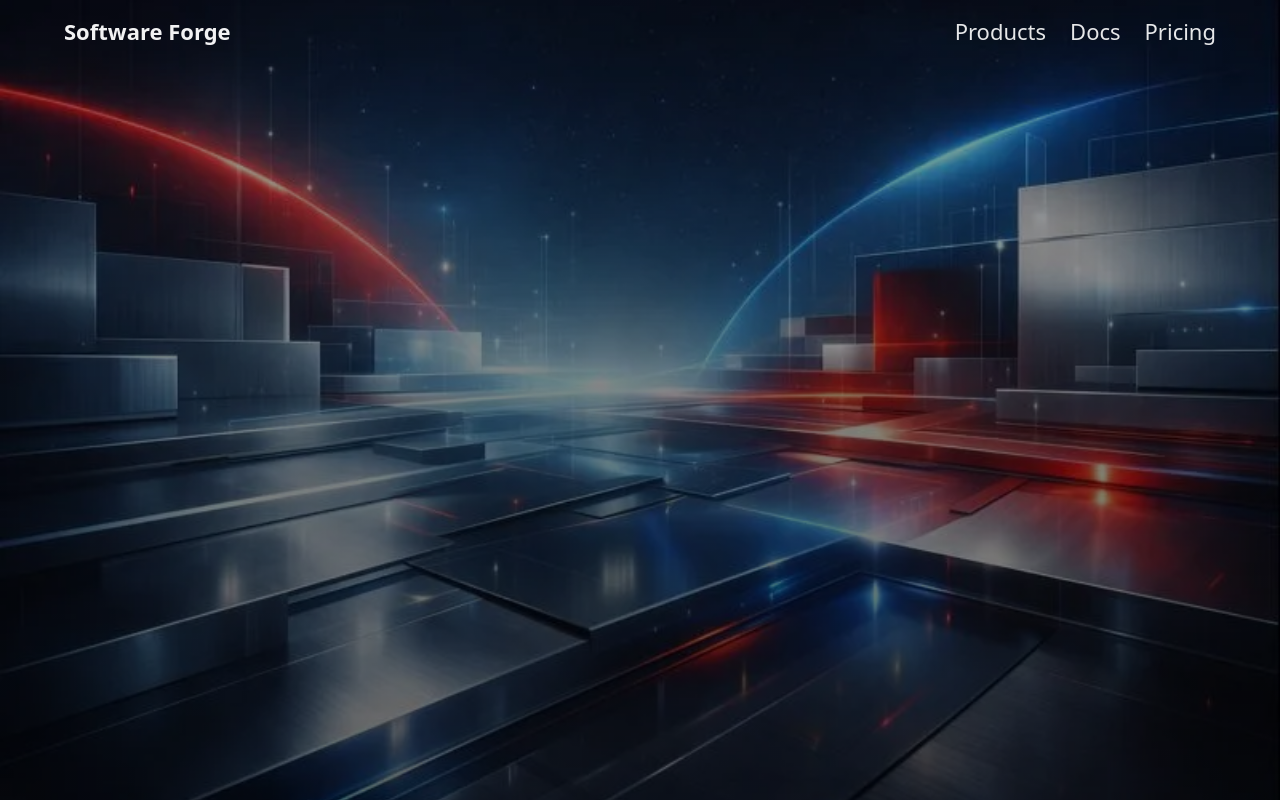
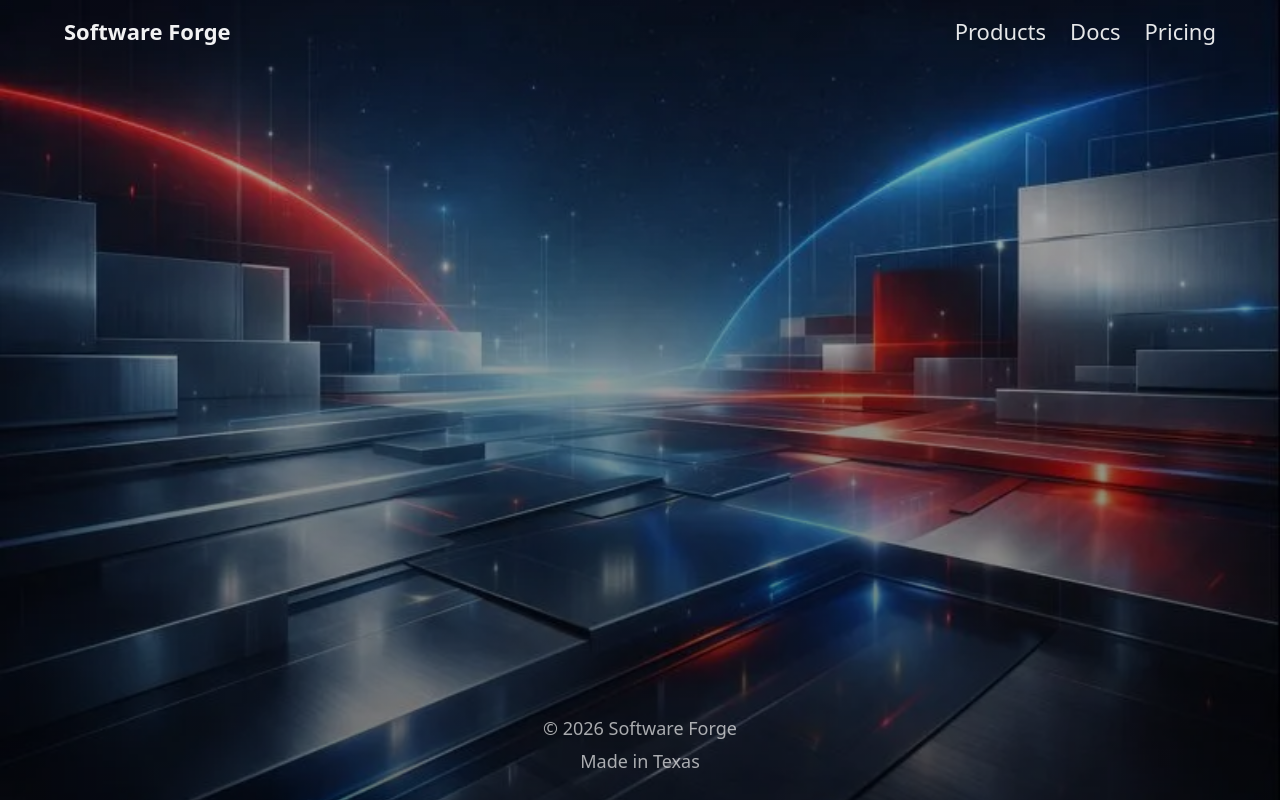
Before and after one commit to Grammeri/nextjs-landing, a Next.js app: page / in a window 1280 px wide. Built offline with nearby package versions, Linux system fonts and the light colour scheme.

Commit message:
feat: add footer

```diff
--- a/src/app/page.module.css
+++ b/src/app/page.module.css
@@ -19,5 +19,23 @@
   content: '';
   position: absolute;
   inset: 0;
-  background: linear-gradient(to bottom, rgba(0, 0, 0, 0.35), rgba(0, 0, 0, 0.6));
+  background: linear-gradient(to bottom, rgba(0, 0, 0, 0.25), rgba(0, 0, 0, 0.55));
 }
+
+.heroFooter {
+  position: absolute;
+  bottom: var(--spacing-lg);
+  left: 50%;
+  transform: translateX(-50%);
+
+  display: flex;
+  flex-direction: column;
+  align-items: center;
+  gap: var(--spacing-xs);
+
+  font-size: var(--font-size-sm);
+  color: rgba(255, 255, 255, 0.65);
+  text-align: center;
+
+  z-index: 1;
+}
--- a/src/app/page.tsx
+++ b/src/app/page.tsx
@@ -3,7 +3,12 @@ import styles from './page.module.css';
 export default function HomePage() {
   return (
     <main className={styles.page}>
-      <section className={styles.hero} />
+      <section className={styles.hero}>
+        <div className={styles.heroFooter}>
+          <span>© 2026 Software Forge</span>
+          <span>Made in Texas</span>
+        </div>
+      </section>
     </main>
   );
 }
```
Also changed, not shown: src/components/footer/Footer.module.css (added, +23 -0 lines), src/components/footer/Footer.tsx (added, +14 -0 lines).
